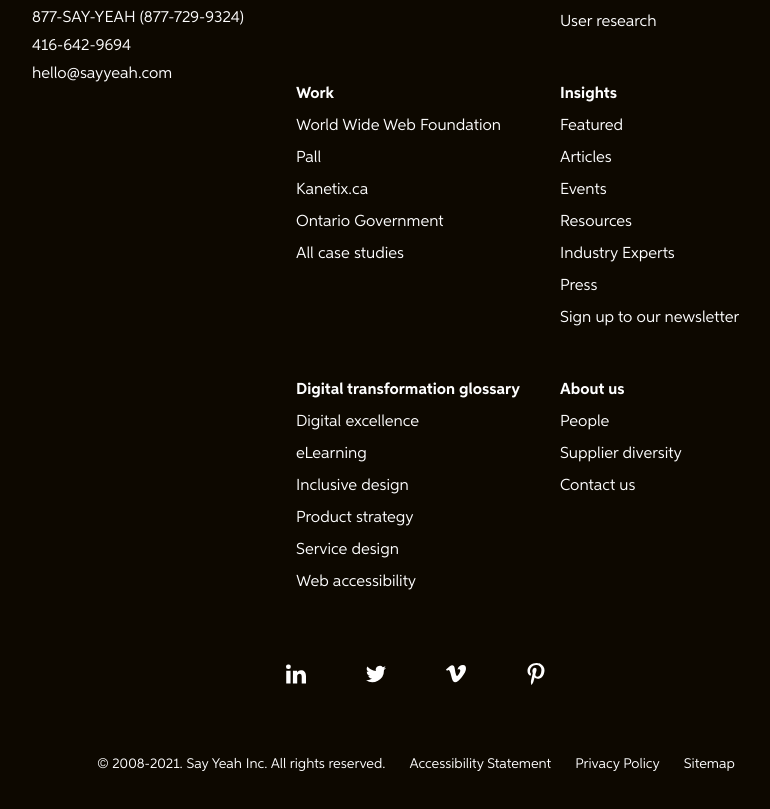
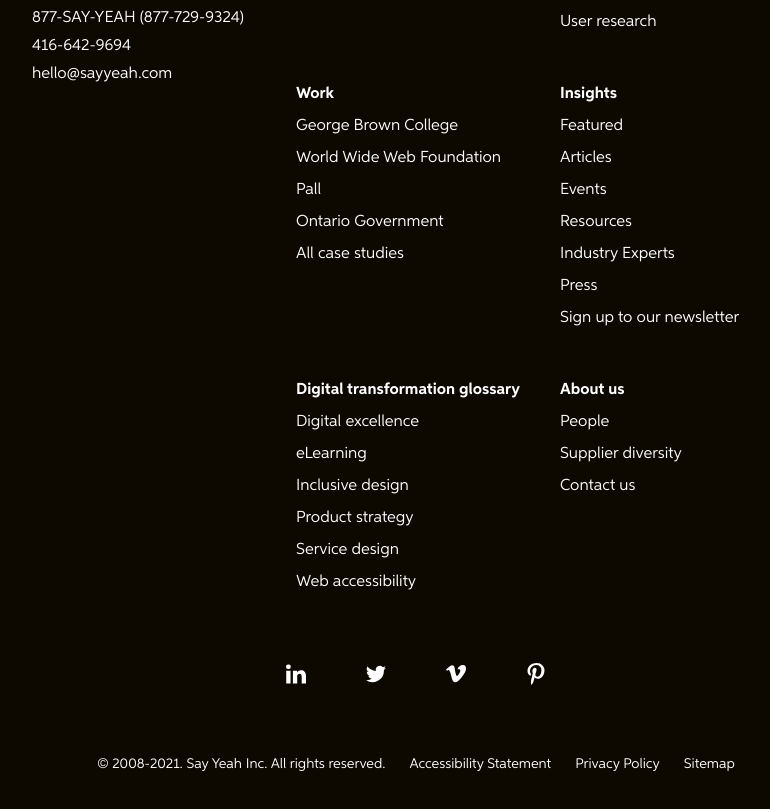
Before and after one commit to matt416/sayyeah-next, a Next.js app: page / in a window 1280 px wide. Shown: the part 3340-4149 px from the top of the page, without its empty margins (224-994 px from the left). Built offline with nearby package versions, Linux system fonts and the light colour scheme; no server answers.

Commit message:
Add GBC to footer

```diff
--- a/ui/templates/Footer.js
+++ b/ui/templates/Footer.js
@@ -58,9 +58,9 @@
                 },{
                   label: "Work", href: "/work/",  id: useId(),
                   children: [
+                    { label: "George Brown College", href: "/case-study/gbc-udl/",  },
                     { label: "World Wide Web Foundation", href: "/case-study/world-wide-web-foundation/",  },
                     { label: "Pall", href: "/case-study/pall/",  },
-                    { label: "Kanetix.ca", href: "/case-study/kanetix/",  },
                     { label: "Ontario Government", href: "/case-study/ontario/",  },
                     { label: "All case studies", href: "/case-studies/",  },
                   ]
```
